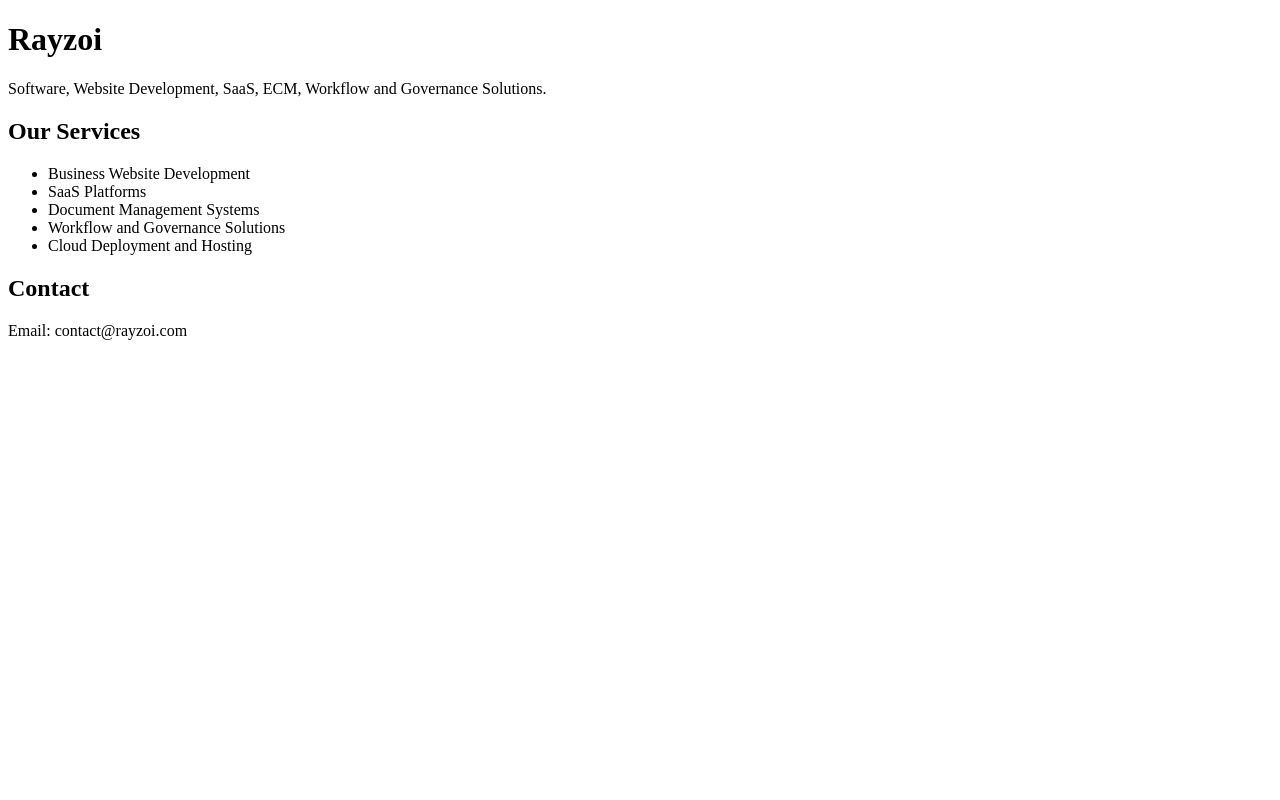
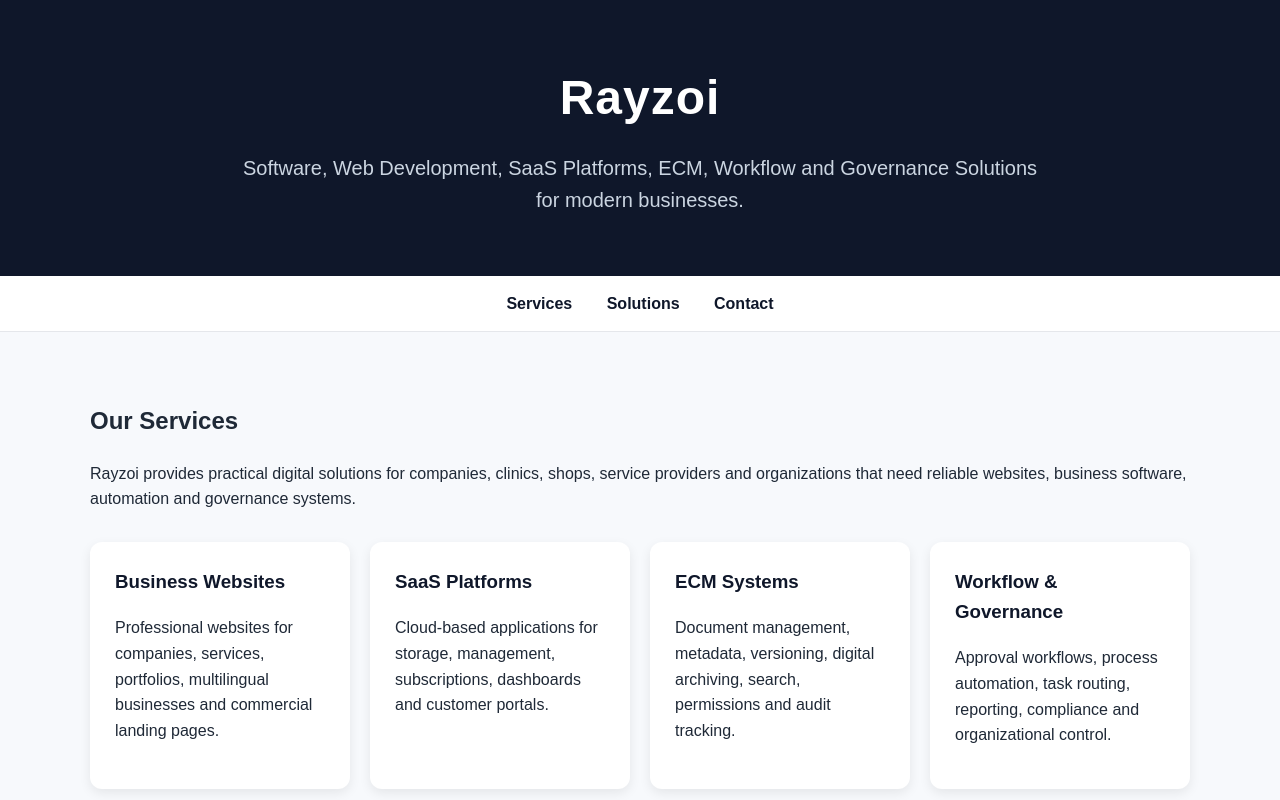
Before and after one commit to rayzoi-systems/rayzoi-website, a plain HTML site: page index.html in a window 1280 px wide. Shown: the top 800 px of the page. Drawn offline with Linux system fonts and the light colour scheme.

Commit message:
Improve Rayzoi homepage design

```diff
--- a/index.html
+++ b/index.html
@@ -4,29 +4,172 @@
   <meta charset="UTF-8" />
   <meta name="viewport" content="width=device-width, initial-scale=1.0" />
   <title>Rayzoi | Software, Web & Governance Solutions</title>
+  <style>
+    body {
+      margin: 0;
+      font-family: Arial, Helvetica, sans-serif;
+      background: #f7f9fc;
+      color: #1f2937;
+      line-height: 1.6;
+    }
+
+    header {
+      background: #0f172a;
+      color: white;
+      padding: 60px 20px;
+      text-align: center;
+    }
+
+    header h1 {
+      font-size: 48px;
+      margin: 0;
+      letter-spacing: 1px;
+    }
+
+    header p {
+      font-size: 20px;
+      max-width: 800px;
+      margin: 15px auto 0;
+      color: #cbd5e1;
+    }
+
+    nav {
+      background: white;
+      padding: 15px 20px;
+      text-align: center;
+      border-bottom: 1px solid #e5e7eb;
+    }
+
+    nav a {
+      color: #0f172a;
+      text-decoration: none;
+      margin: 0 15px;
+      font-weight: bold;
+    }
+
+    section {
+      max-width: 1100px;
+      margin: auto;
+      padding: 50px 20px;
+    }
+
+    .services {
+      display: grid;
+      grid-template-columns: repeat(auto-fit, minmax(240px, 1fr));
+      gap: 20px;
+      margin-top: 30px;
+    }
+
+    .card {
+      background: white;
+      padding: 25px;
+      border-radius: 12px;
+      box-shadow: 0 4px 12px rgba(0,0,0,0.08);
+    }
+
+    .card h3 {
+      margin-top: 0;
+      color: #0f172a;
+    }
+
+    .cta {
+      background: #2563eb;
+      color: white;
+      text-align: center;
+      padding: 50px 20px;
+    }
+
+    .cta a {
+      display: inline-block;
+      margin-top: 15px;
+      background: white;
+      color: #2563eb;
+      padding: 12px 24px;
+      border-radius: 8px;
+      text-decoration: none;
+      font-weight: bold;
+    }
+
+    footer {
+      background: #0f172a;
+      color: #cbd5e1;
+      text-align: center;
+      padding: 25px 20px;
+    }
+  </style>
 </head>
 <body>
+
   <header>
     <h1>Rayzoi</h1>
-    <p>Software, Website Development, SaaS, ECM, Workflow and Governance Solutions.</p>
+    <p>Software, Web Development, SaaS Platforms, ECM, Workflow and Governance Solutions for modern businesses.</p>
   </header>
 
-  <main>
-    <section>
-      <h2>Our Services</h2>
-      <ul>
-        <li>Business Website Development</li>
-        <li>SaaS Platforms</li>
-        <li>Document Management Systems</li>
-        <li>Workflow and Governance Solutions</li>
-        <li>Cloud Deployment and Hosting</li>
-      </ul>
-    </section>
+  <nav>
+    <a href="#services">Services</a>
+    <a href="#solutions">Solutions</a>
+    <a href="#contact">Contact</a>
+  </nav>
 
-    <section>
-      <h2>Contact</h2>
-      <p>Email: contact@rayzoi.com</p>
-    </section>
-  </main>
+  <section id="services">
+    <h2>Our Services</h2>
+    <p>
+      Rayzoi provides practical digital solutions for companies, clinics, shops, service providers and organizations
+      that need reliable websites, business software, automation and governance systems.
+    </p>
+
+    <div class="services">
+      <div class="card">
+        <h3>Business Websites</h3>
+        <p>Professional websites for companies, services, portfolios, multilingual businesses and commercial landing pages.</p>
+      </div>
+
+      <div class="card">
+        <h3>SaaS Platforms</h3>
+        <p>Cloud-based applications for storage, management, subscriptions, dashboards and customer portals.</p>
+      </div>
+
+      <div class="card">
+        <h3>ECM Systems</h3>
+        <p>Document management, metadata, versioning, digital archiving, search, permissions and audit tracking.</p>
+      </div>
+
+      <div class="card">
+        <h3>Workflow & Governance</h3>
+        <p>Approval workflows, process automation, task routing, reporting, compliance and organizational control.</p>
+      </div>
+    </div>
+  </section>
+
+  <section id="solutions">
+    <h2>Solutions We Build</h2>
+    <div class="services">
+      <div class="card">
+        <h3>Clinic Management</h3>
+        <p>Patient records, appointments, billing, documents and internal workflows.</p>
+      </div>
+
+      <div class="card">
+        <h3>Shop & Inventory Systems</h3>
+        <p>Products, stock, sales, invoices, users and reporting dashboards.</p>
+      </div>
+
+      <div class="card">
+        <h3>Storage Platforms</h3>
+        <p>Secure file upload, cloud storage, user accounts, permissions and backup integration.</p>
+      </div>
+    </div>
+  </section>
+
+  <div class="cta" id="contact">
+    <h2>Start Your Digital Project with Rayzoi</h2>
+    <p>Contact us for websites, SaaS systems, workflow platforms and business software development.</p>
+    <a href="mailto:contact@rayzoi.com">contact@rayzoi.com</a>
+  </div>
+
+  <footer>
+    <p>© 2026 Rayzoi. Software, Web & Governance Solutions.</p>
+  </footer>
+
 </body>
 </html>
```
